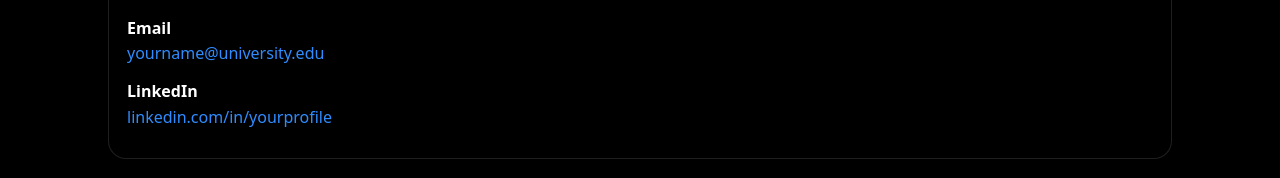
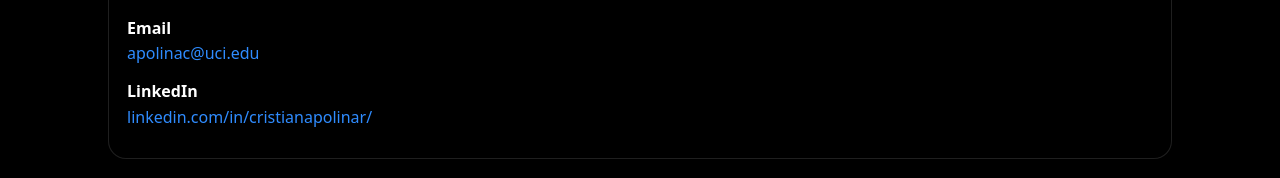
Before and after one commit to cristian-apolinar/cristian-apolinar.github.io, a plain HTML site: page index.html in a window 1280 px wide. Shown: the part 3499-3677 px from the top of the page. Drawn offline with Linux system fonts and the light colour scheme.

Commit message:
Update index.html

```diff
--- a/index.html
+++ b/index.html
@@ -329,7 +329,7 @@
 <!-- CV + CONTACT SECTION -->
 <section class="card section" id="cv-contact" style="margin-top:18px">
 
-  <!-- CV Content -->
+  <!-- Curriculum Vitae -->
   <div class="item">
     <h3>Curriculum Vitae</h3>
     <p>
@@ -338,19 +338,19 @@
     <a href="cv.pdf" class="btn" target="_blank">Download CV (PDF)</a>
   </div>
 
-  <!-- Contact Content -->
+  <!-- Contact -->
   <div class="item" style="margin-top:20px;">
     <h3>Contact</h3>
 
     <div class="contact-item">
       <strong>Email</strong><br>
-      <a href="mailto:yourname@university.edu">yourname@university.edu</a>
+      <a href="mailto:apolinac@uci.edu">apolinac@uci.edu</a>
     </div>
 
     <div class="contact-item" style="margin-top:12px;">
       <strong>LinkedIn</strong><br>
-      <a href="https://linkedin.com/in/yourprofile" target="_blank">
-        linkedin.com/in/yourprofile
+      <a href="https://linkedin.com/in/cristianapolinar/" target="_blank">
+        linkedin.com/in/cristianapolinar/
       </a>
     </div>
   </div>
```
